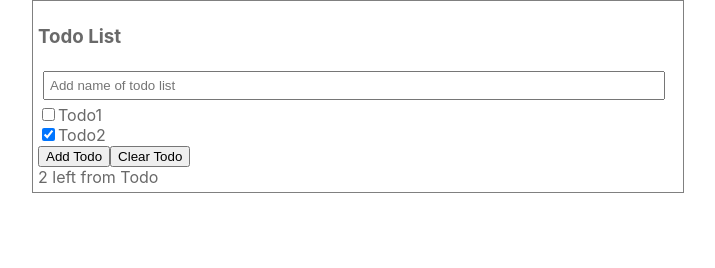
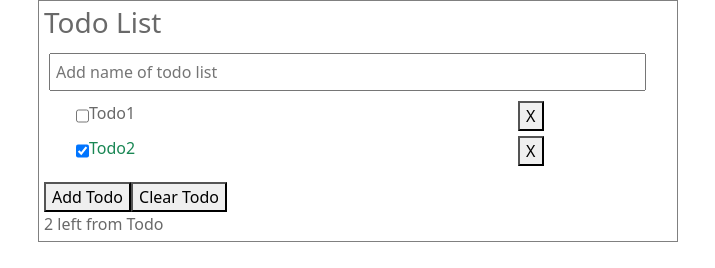
Before and after one commit to jyotideshmukh/todolist-react, a React app: page / in a window 1280 px wide. Shown: the whole page, without its empty margins (282-997 px from the left). Built offline with nearby package versions, Linux system fonts and the light colour scheme.

Commit message:
deleting to do, completing todo

```diff
--- a/src/App.css
+++ b/src/App.css
@@ -48,3 +48,19 @@
   padding: 5px;
   margin: 5px;
 }
+
+li{
+  list-style: none;
+  width: 90%;
+  margin-top: 5px;
+  display: flex;
+}
+.todospan{
+  width: 80%;
+
+}
+.tododelete{
+  align-self:right;
+  width: 5%;
+
+}
--- a/src/components/App.js
+++ b/src/components/App.js
@@ -1,6 +1,7 @@
 import React, {useState} from 'react';
 import TodoList from './TodoList';
 import '../App.css';
+import TodoForm from './TodoForm';
 
 function App() {
   const [todos, setTodos] = useState([
@@ -15,38 +16,52 @@ function App() {
       complete:true
     }])
 
-    const [todoInput, setTodoInput ] = useState('')
     const [idIodoInput, setIdTodoInput ] = useState(3)
 
-    function handleSubmit(event){
-      event.preventDefault();
+
+    function handleSubmit(todoInput){
+
+
       setTodos([...todos,{
         id:idIodoInput,
         name: todoInput,
         complete:false
       }])
+      setIdTodoInput(previdIodoInput => previdIodoInput +1)
 
-      setTodoInput('')
-      setIdTodoInput(previdIodoInput => previdIodoInput +1)
     }
-    function handleInput(event){
-      setTodoInput(event.target.value)
+
+    function deleteToDO(id){
+      //console.log("In parent"+id)
+      setTodos([...todos].filter(todo => todo.id !== id))
     }
+
+    function changeToDO(id){
+      //console.log("In parent"+id)
+      const updateTodo = todos.map(todo =>{
+        //console.log(todo)
+        console.log("id"+id)
+          if(todo.id === id){
+           // console.log("matched")
+            //console.log(todo)
+             todo.complete = !todo.complete
+          }
+          return todo
+      })
+      console.log(updateTodo);
+      setTodos(todos,updateTodo)
+    }
+
+
+
   return (
     <div className="App">
       <h3>Todo List</h3>
+      <TodoForm handleSubmit={handleSubmit}/>
       <div>
-        <form onSubmit={handleSubmit}>
-        <input
-        className="todoinput"
-        type="text"
-        onChange={ handleInput }
-        placeholder='Add name of todo list'
-        value={todoInput} />
-      </form>
-        </div>
-      <div>
-        <TodoList todos={todos}/>
+        <ul>
+        <TodoList changeToDO={changeToDO} todos={todos} deleteToDO={deleteToDO}/>
+        </ul>
       </div>
       <button>Add Todo</button>
       <button>Clear Todo</button>
--- a/src/components/Todo.js
+++ b/src/components/Todo.js
@@ -1,10 +1,30 @@
 import React from 'react'
 
-export default function Todo({todo}) {
+export default function Todo({todo, changeToDO, deleteToDO}) {
+    function handleDelete(id){
+        console.log("deleteing id "+id)
+        //console.log(todos)
+        deleteToDO(id);
+       // setTodos([...todos].filter(todo => todo.id !== id))
+    }
+    function completeToDo(id){
+      console.log("changing id"+id)
+      //props.changeToDO(updatedToDos)
+      changeToDO(id)
+
+    }
   return (
-    <div>
-        <input type="checkbox" checked={ todo.complete }/>
-        {todo.name}
-    </div>
+    <li key={todo.id}>
+        <input type="checkbox" defaultChecked={ todo.complete }
+        onChange={()=>completeToDo(todo.id)}/>
+
+        <div className={`todospan ${todo.complete ? 'text-success': ''} `}>
+            {todo.name}
+        </div>
+
+        <div className='tododelete'>
+            <button onClick={()=>handleDelete(todo.id)}> X</button>
+        </div>
+    </li>
   )
 }
--- /dev/null
+++ b/src/components/TodoForm.js
@@ -0,0 +1,35 @@
+import React,{useState} from 'react'
+
+function TodoForm(props) {
+    const [todoInput, setTodoInput ] = useState('')
+
+
+    function handleSubmitForm(event){
+        if(todoInput.trim().length == 0){
+            return;
+          }
+          event.preventDefault();
+          props.handleSubmit(todoInput);
+          setTodoInput('')
+
+    }
+
+    function handleInput(event){
+        setTodoInput(event.target.value)
+      }
+
+  return (
+    <div>
+        <form onSubmit={handleSubmitForm}>
+        <input
+        className="todoinput"
+        type="text"
+        onChange={ handleInput }
+        placeholder='Add name of todo list'
+        value={todoInput} />
+      </form>
+        </div>
+  )
+}
+
+export default TodoForm
--- a/src/components/TodoList.js
+++ b/src/components/TodoList.js
@@ -1,9 +1,15 @@
 import React from 'react'
 import Todo from './Todo'
 
-export default function TodoList({todos}) {
+export default function TodoList(props) {
+
   return (
-    todos.map(todo => <div> <Todo key={todo.id} todo={todo} /></div>)
+    props.todos.map(todo =>  <Todo key={todo.id}
+                        todo={todo}
+                        changeToDO={props.changeToDO}
+                        deleteToDO= {props.deleteToDO}
+                        />
+              )
 
   )
 }
--- a/src/index.js
+++ b/src/index.js
@@ -1,6 +1,8 @@
 import React from 'react';
 import ReactDOM from 'react-dom';
 import './index.css';
+import 'bootstrap/dist/css/bootstrap.min.css';
+//import bootstrap from 'bootstrap';
 import App from './components/App';
 import reportWebVitals from './reportWebVitals';
 
```
